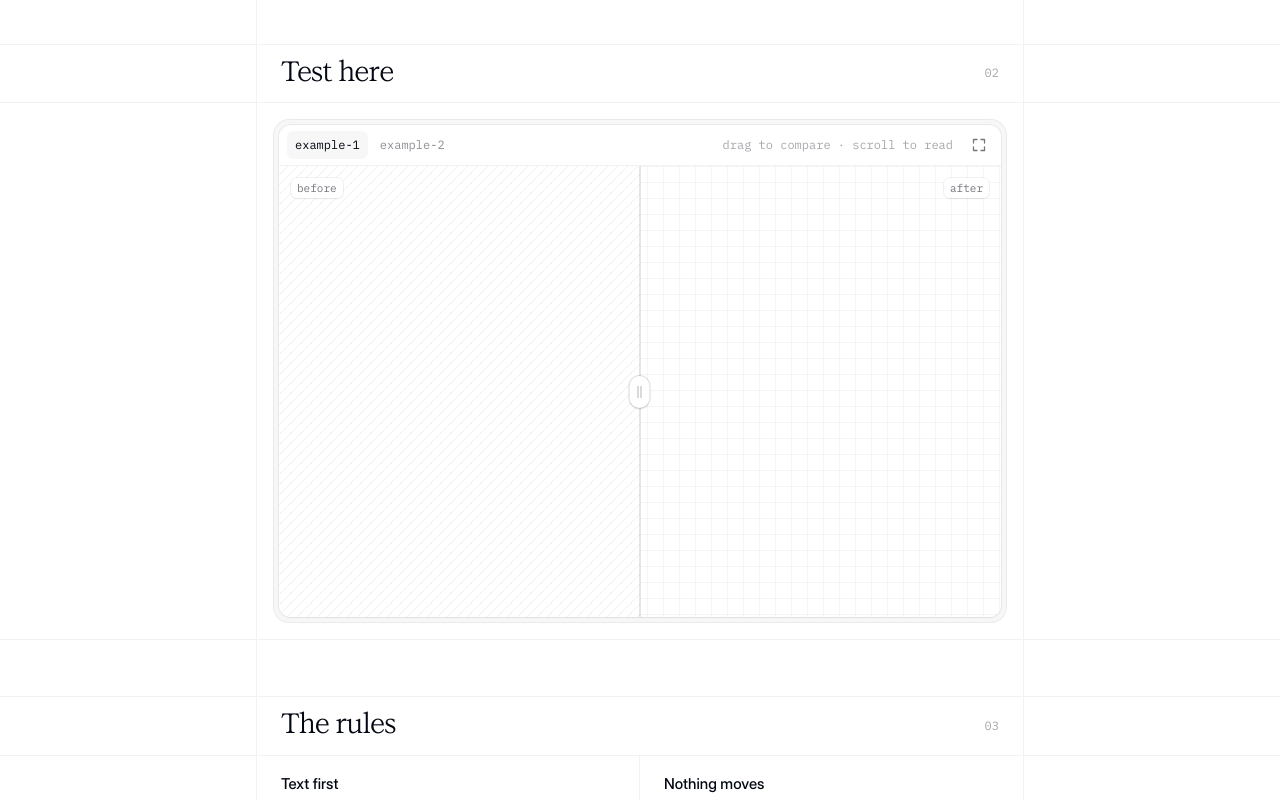
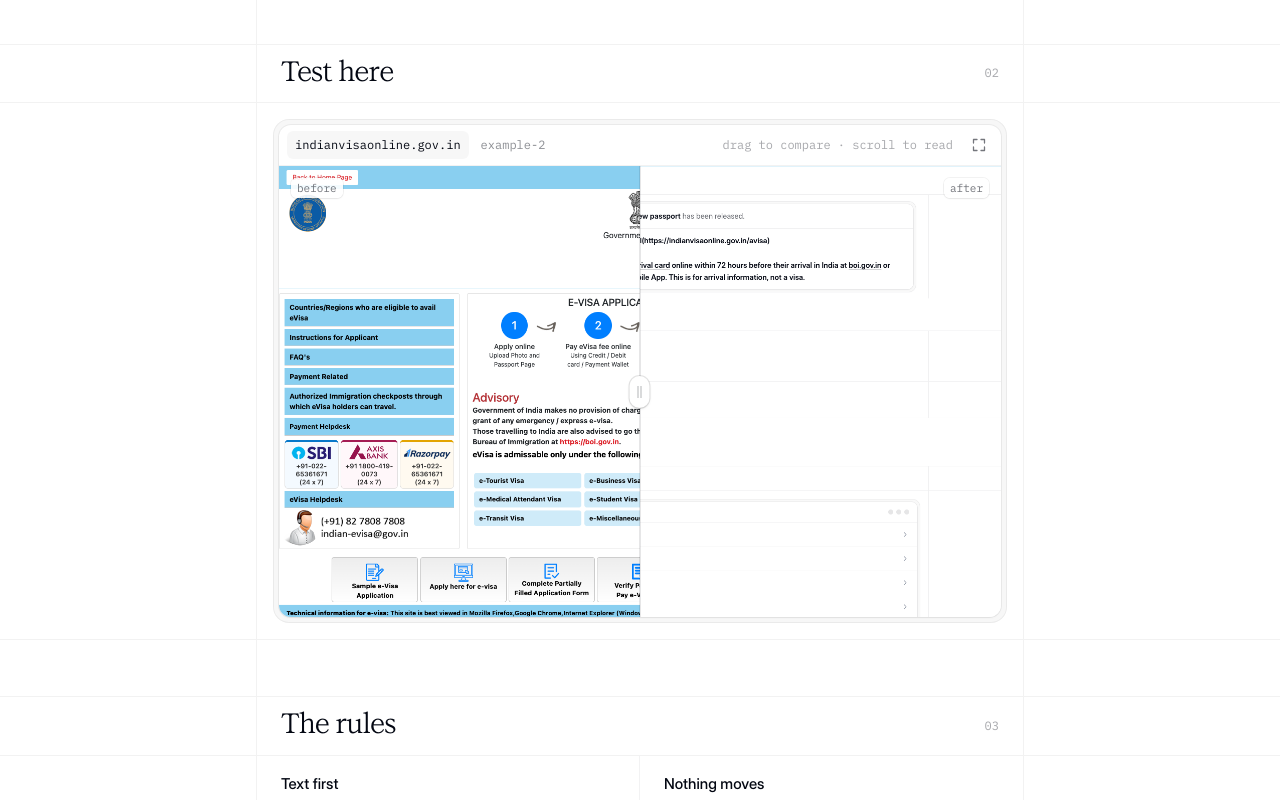
Before and after one commit to Aarushe/unshit, a Next.js app: page / in a window 1280 px wide. Shown: the part 900-1700 px from the top of the page. Built offline with nearby package versions, Linux system fonts and the light colour scheme.

Commit message:
Add the Indian e-Visa page as the first before/after example
Full-page captures at 1440px, before and after the extension's own redesign.
Hatching marks where the shorter page ends.

Co-Authored-By: Claude Opus 5.5 <noreply@anthropic.com>

```diff
--- a/app/page.tsx
+++ b/app/page.tsx
@@ -9,7 +9,11 @@ export const metadata: Metadata = {
 // Before and after screenshots of real sites, in public/examples. An entry
 // without screenshots shows a placeholder.
 const examples: Example[] = [
-  { site: "example-1" },
+  {
+    site: "indianvisaonline.gov.in",
+    before: "/examples/indian-evisa-before.png",
+    after: "/examples/indian-evisa-after.png",
+  },
   { site: "example-2" },
 ];
 
--- a/components/examples.tsx
+++ b/components/examples.tsx
@@ -135,11 +135,12 @@ export function Examples({ items }: { items: Example[] }) {
           >
             {/* Both pages share one grid cell, so the taller one sets the scroll height. */}
             <div className="grid">
-              <div className="[grid-area:1/1]">
+              {/* Hatching past the end of the shorter page shows where it stops. */}
+              <div className="hatch [grid-area:1/1]">
                 <Layer src={example.before} label="before" site={example.site} />
               </div>
               <div
-                className={`bg-white [grid-area:1/1] transition-[clip-path] ${glide}`}
+                className={`hatch bg-white [grid-area:1/1] transition-[clip-path] ${glide}`}
                 style={{ clipPath: `inset(0 0 0 ${at}%)` }}
               >
                 <Layer src={example.after} label="after" site={example.site} />
```
Also changed, not shown: public/examples/indian-evisa-after.png (added), public/examples/indian-evisa-before.png (added).
